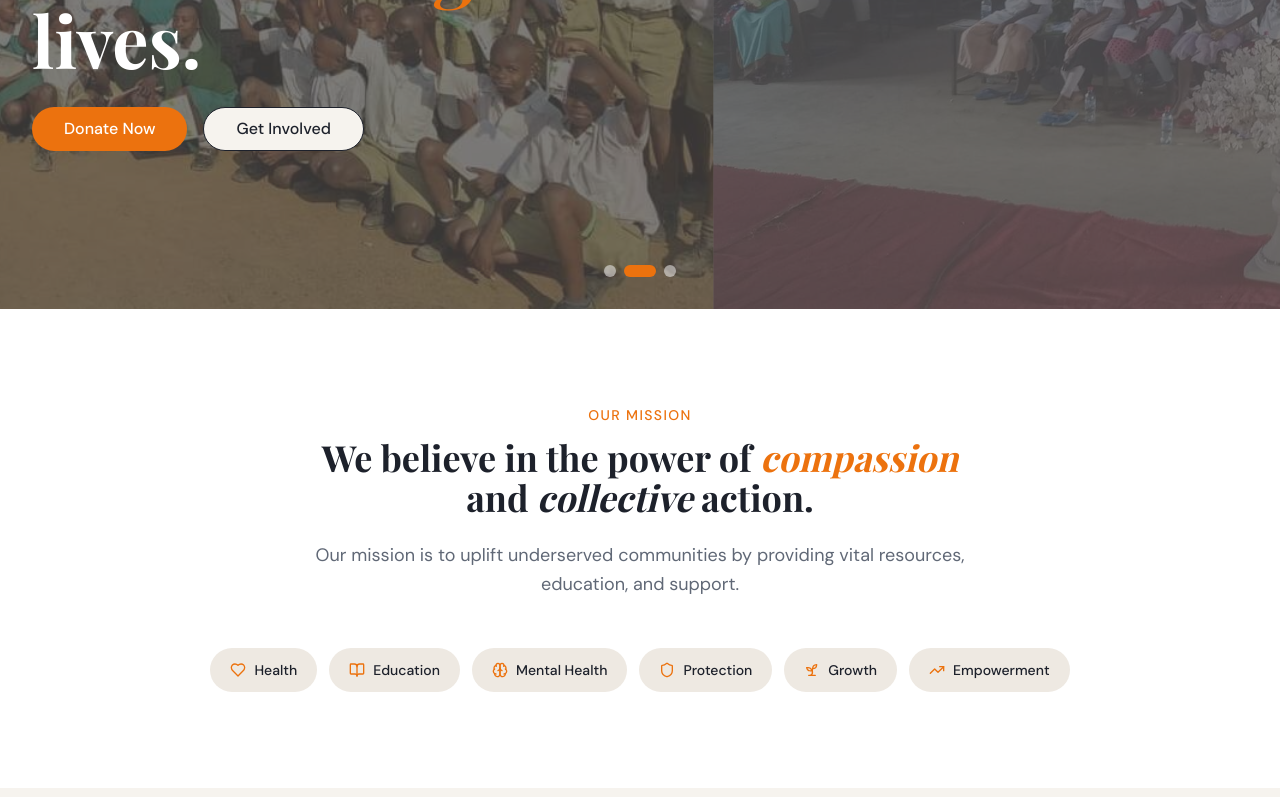
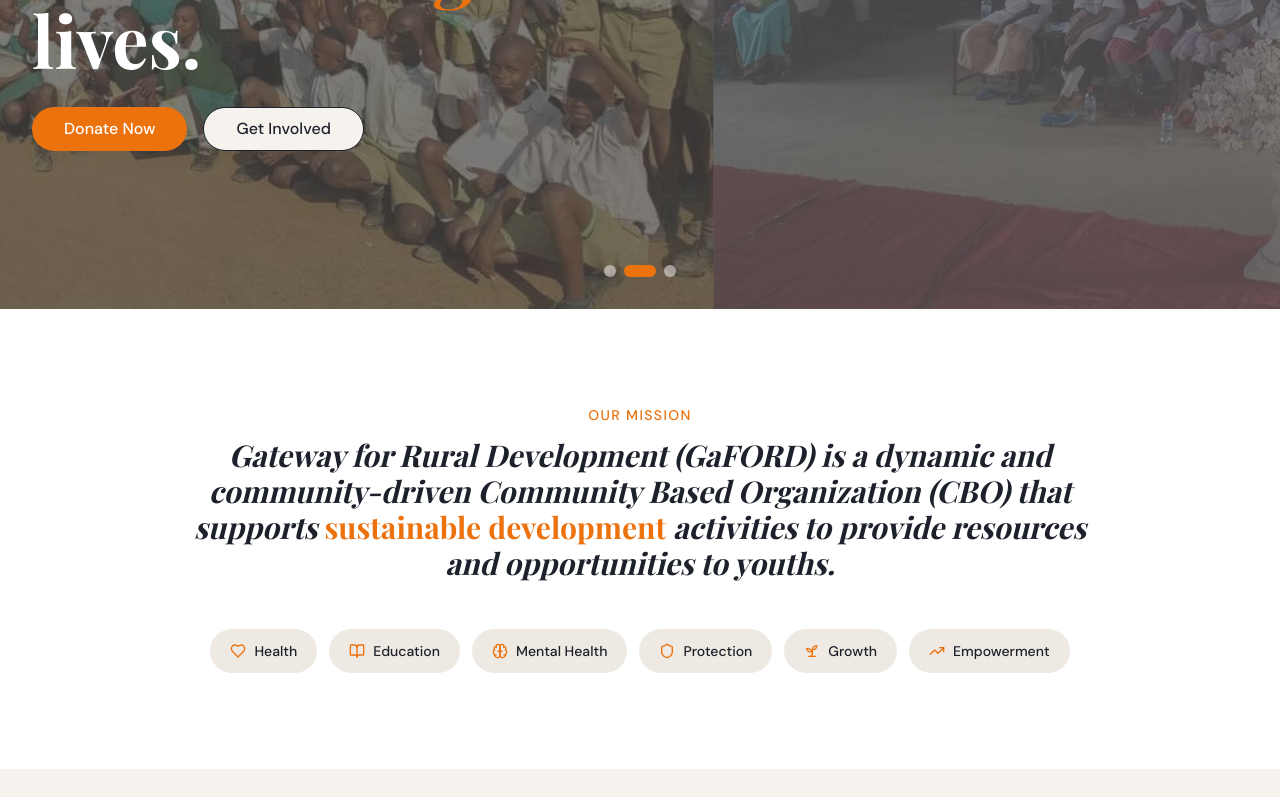
Before and after one commit to JosephOkumu/Gaford, a React (Vite) app in the folder frontend/: page / in a window 1280 px wide. Shown: the part 451-1248 px from the top of the page. Built offline with nearby package versions, Linux system fonts and the light colour scheme; the HTML template or start-up script is replaced by a standard one; a web font is replaced by a local one.

Commit message:
chore: modify mission section

```diff
--- a/frontend/src/components/MissionSection.tsx
+++ b/frontend/src/components/MissionSection.tsx
@@ -21,14 +21,9 @@
           transition={{ duration: 0.6 }}
         >
           <p className="text-sm font-medium text-primary tracking-widest uppercase mb-3">Our Mission</p>
-          <h2 className="text-3xl md:text-4xl font-bold mb-6 max-w-2xl mx-auto">
-            We believe in the power of{" "}
-            <span className="text-primary italic">compassion</span> and{" "}
-            <span className="italic">collective</span> action.
+          <h2 className="text-2xl md:text-3xl font-bold mb-12 max-w-4xl mx-auto leading-tight italic">
+            Gateway for Rural Development (GaFORD) is a dynamic and community-driven Community Based Organization (CBO) that supports <span className="text-primary not-italic">sustainable development</span> activities to provide resources and opportunities to youths.
           </h2>
-          <p className="text-muted-foreground max-w-2xl mx-auto text-lg leading-relaxed mb-12">
-            Our mission is to uplift underserved communities by providing vital resources, education, and support.
-          </p>
         </motion.div>
 
         <div className="flex flex-wrap justify-center gap-3">
```
